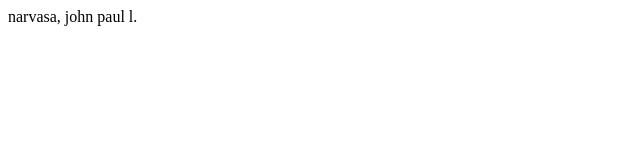
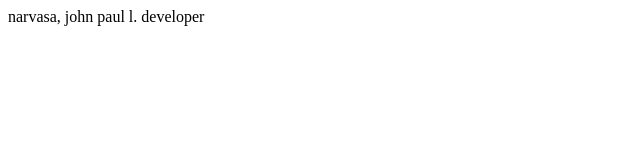
Before and after one commit to NARVS1999/git-sample, a plain HTML site: page index.html in a window 1280 px wide. Shown: the full height of the page, 0-640 px from the left. Drawn offline with Linux system fonts and the light colour scheme.

Commit message:
add some text to html file

```diff
--- a/index.html
+++ b/index.html
@@ -8,5 +8,6 @@
 </head>
 <body>
     narvasa, john paul l.
+    developer
 </body>
 </html>
```
